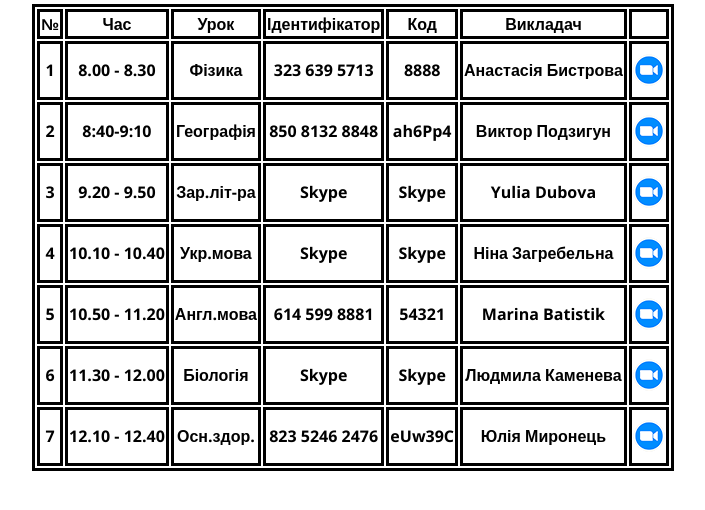
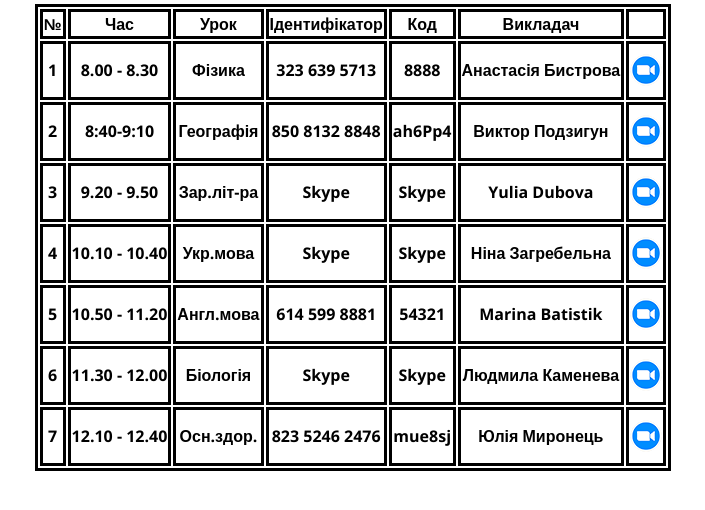
Before and after one commit to Skanetdima/9-B-Klass, a plain HTML site: page third.html in a window 1280 px wide. Shown: the part 142-652 px from the top of the page, without its empty margins (287-992 px from the left). Drawn offline with nearby package versions, Linux system fonts and the light colour scheme.

Commit message:
Update third.html

```diff
--- a/third.html
+++ b/third.html
@@ -96,9 +96,9 @@
                 <th>12.10 - 12.40</th>
                 <th>Осн.здор.</th>
                 <th>823 5246 2476</th>
-                <th>eUw39C</th>
+                <th>mue8sj</th>
                 <th>Юлія Миронець</th>
-                <th><a class="link__table" href="https://us05web.zoom.us/j/82352462476?pwd=eUx0T3RqQmNzN3pvY2RZOFJGaHE3QT09" target="_blank">&nbsp;</a></th>
+                <th><a class="link__table" href="https://us05web.zoom.us/j/3310449112?pwd=U0dhckc1WUlWaTN4NzNIcXZBYkM0Zz09" target="_blank">&nbsp;</a></th>
             </tr>
         </table>
     </div>
```
